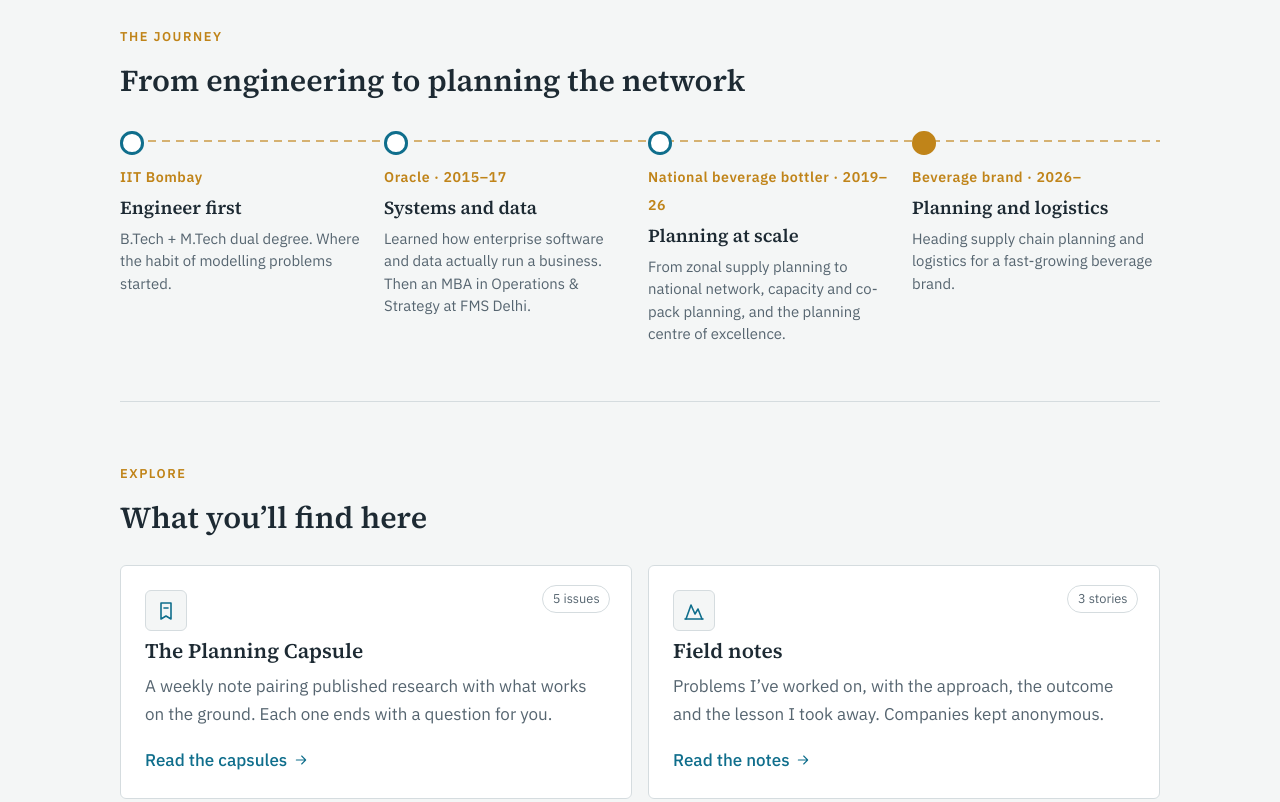
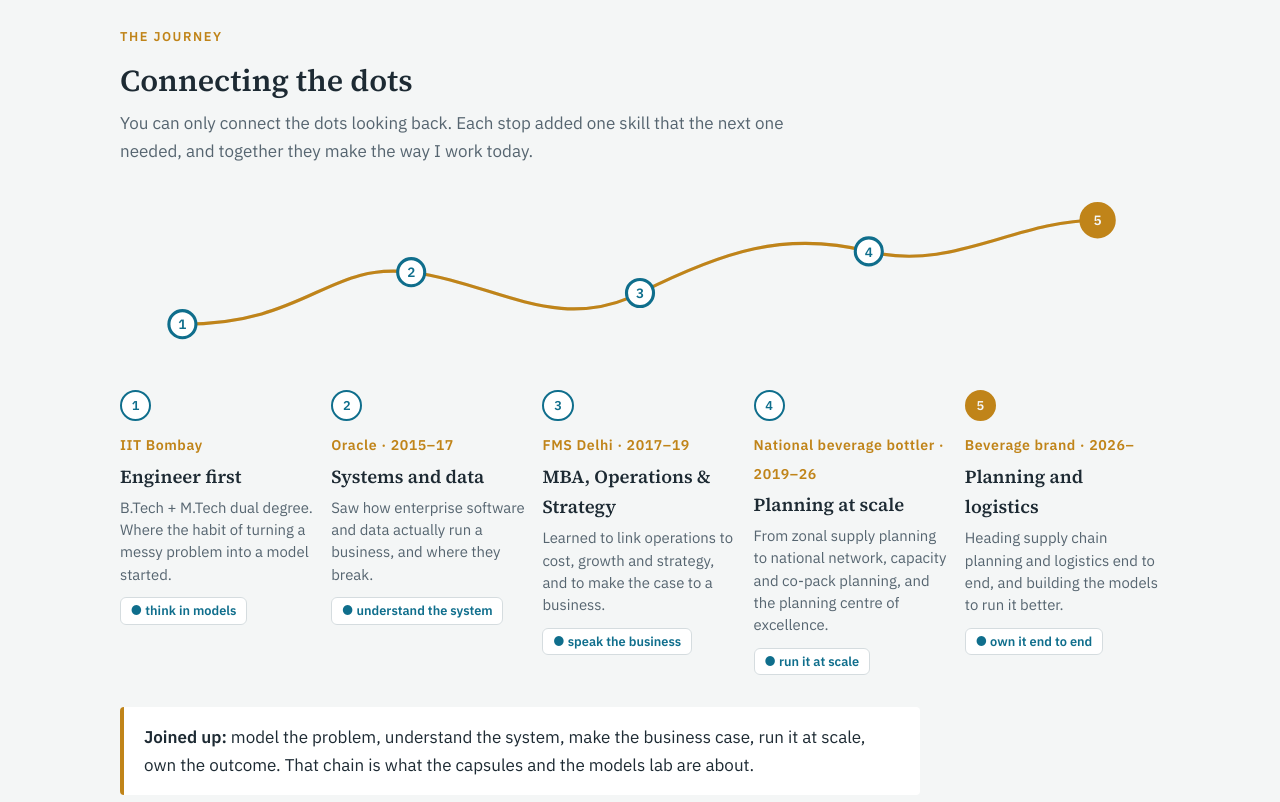
Before and after one commit to rupesh-chaudhari/rupesh-chaudhari.github.io, a plain HTML site: page index.html in a window 1280 px wide. Shown: the part 1100-1902 px from the top of the page. Drawn offline with Linux system fonts and the light colour scheme.

Commit message:
Add files via upload

```diff
--- a/index.html
+++ b/index.html
@@ -265,6 +265,26 @@ html{scroll-padding-top:5rem}
 .mnav a{font-size:.88rem;padding:.35rem .8rem;border-radius:999px;border:1px solid var(--line);background:var(--surface);color:var(--ink);text-decoration:none}
 .mnav a:hover{border-color:var(--accent);color:var(--accent)}
 @media (max-width:860px){.flow.n4{grid-template-columns:1fr}}
+.dots-sec h2{margin-bottom:.6rem}
+.dots-intro{color:var(--muted);max-width:44rem;margin:0 0 1.5rem}
+.dots-art{display:block;width:100%;height:auto;margin:0 0 1.5rem}
+.dots-art .dpath{fill:none;stroke:var(--line);stroke-width:3}
+.dots-art .dpath.live{stroke:var(--flow);stroke-dasharray:1400;stroke-dashoffset:1400;animation:draw 2.6s ease-out .3s forwards}
+@keyframes draw{to{stroke-dashoffset:0}}
+.dots-art .dnode circle{fill:var(--surface);stroke:var(--accent);stroke-width:3}
+.dots-art .dnode.now circle{fill:var(--flow);stroke:var(--flow)}
+.dots-art .dnode text{font:600 13px "IBM Plex Sans",sans-serif;fill:var(--accent);text-anchor:middle}
+.dots-art .dnode.now text{fill:var(--bg)}
+.journey{grid-template-columns:repeat(5,1fr) !important}
+.journey::before{display:none}
+.journey li{padding-top:0 !important;counter-increment:jn}
+.journey{counter-reset:jn}
+.journey li::before{content:counter(jn) !important;position:static !important;display:grid !important;place-items:center;width:1.7rem !important;height:1.7rem !important;border-width:2px !important;font:600 .8rem "IBM Plex Sans",sans-serif;color:var(--accent);margin-bottom:.6rem}
+.journey li.now::before{color:var(--bg)}
+.dot-take{display:inline-block;line-height:1.35;margin-top:.7rem;font-size:.8rem;font-weight:600;color:var(--accent);border:1px solid var(--line);background:var(--surface);border-radius:6px;padding:.25rem .6rem}
+.dots-close{margin:2rem 0 0;padding:1rem 1.25rem;border-left:4px solid var(--flow);background:var(--surface);border-radius:4px;max-width:50rem}
+@media (prefers-reduced-motion: reduce){.dots-art .dpath.live{animation:none;stroke-dashoffset:0}}
+@media (max-width:860px){.dots-art{display:none}.journey{grid-template-columns:1fr !important;padding-left:0 !important}.journey li::before{margin-bottom:.4rem}.journey li{position:relative;padding-left:2.6rem !important}.journey li::before{position:absolute !important;left:0;top:0}.journey li:not(:last-child)::after{content:"";position:absolute;left:.8rem;top:1.9rem;bottom:-1.3rem;border-left:2px dashed var(--flow);opacity:.7}}
 /* contact */
 .contact-card{display:grid;grid-template-columns:1fr auto;gap:2rem;align-items:center;background:var(--surface);border:1px solid var(--line);border-radius:8px;padding:2.25rem}
 .contact-card h2{font-size:1.7rem}
@@ -367,15 +387,30 @@ html{scroll-padding-top:5rem}
     <div><b>Weekly</b><span>capsule on planning, logistics and digitisation</span></div>
   </div>
 
-  <section>
+  <section class="dots-sec">
     <p class="eyebrow">The journey</p>
-    <h2 style="margin-bottom:2rem">From engineering to planning the network</h2>
+    <h2>Connecting the dots</h2>
+    <p class="dots-intro">You can only connect the dots looking back. Each stop added one skill that the next one needed, and together they make the way I work today.</p>
+
+    <svg class="dots-art" viewBox="0 0 1000 170" role="img" aria-label="Five career milestones joined by a single rising path">
+      <path class="dpath" d="M60 130 C 180 130, 200 70, 280 80 S 420 140, 500 100 S 640 40, 720 60 S 860 30, 940 30"/>
+      <path class="dpath live" d="M60 130 C 180 130, 200 70, 280 80 S 420 140, 500 100 S 640 40, 720 60 S 860 30, 940 30"/>
+      <g class="dnode"><circle cx="60" cy="130" r="13"/><text x="60" y="135">1</text></g>
+      <g class="dnode"><circle cx="280" cy="80" r="13"/><text x="280" y="85">2</text></g>
+      <g class="dnode"><circle cx="500" cy="100" r="13"/><text x="500" y="105">3</text></g>
+      <g class="dnode"><circle cx="720" cy="60" r="13"/><text x="720" y="65">4</text></g>
+      <g class="dnode now"><circle cx="940" cy="30" r="16"/><text x="940" y="35">5</text></g>
+    </svg>
+
     <ol class="journey">
-      <li><small>IIT Bombay</small><strong>Engineer first</strong><p>B.Tech + M.Tech dual degree. Where the habit of modelling problems started.</p></li>
-      <li><small>Oracle · 2015–17</small><strong>Systems and data</strong><p>Learned how enterprise software and data actually run a business. Then an MBA in Operations &amp; Strategy at FMS Delhi.</p></li>
-      <li><small>National beverage bottler · 2019–26</small><strong>Planning at scale</strong><p>From zonal supply planning to national network, capacity and co-pack planning, and the planning centre of excellence.</p></li>
-      <li class="now"><small>Beverage brand · 2026–</small><strong>Planning and logistics</strong><p>Heading supply chain planning and logistics for a fast-growing beverage brand.</p></li>
+      <li><small>IIT Bombay</small><strong>Engineer first</strong><p>B.Tech + M.Tech dual degree. Where the habit of turning a messy problem into a model started.</p><span class="dot-take">● think in models</span></li>
+      <li><small>Oracle · 2015–17</small><strong>Systems and data</strong><p>Saw how enterprise software and data actually run a business, and where they break.</p><span class="dot-take">● understand the system</span></li>
+      <li><small>FMS Delhi · 2017–19</small><strong>MBA, Operations &amp; Strategy</strong><p>Learned to link operations to cost, growth and strategy, and to make the case to a business.</p><span class="dot-take">● speak the business</span></li>
+      <li><small>National beverage bottler · 2019–26</small><strong>Planning at scale</strong><p>From zonal supply planning to national network, capacity and co-pack planning, and the planning centre of excellence.</p><span class="dot-take">● run it at scale</span></li>
+      <li class="now"><small>Beverage brand · 2026–</small><strong>Planning and logistics</strong><p>Heading supply chain planning and logistics end to end, and building the models to run it better.</p><span class="dot-take">● own it end to end</span></li>
     </ol>
+
+    <p class="dots-close"><b>Joined up:</b> model the problem, understand the system, make the business case, run it at scale, own the outcome. That chain is what the capsules and the models lab are about.</p>
   </section>
 
   <section>
```
